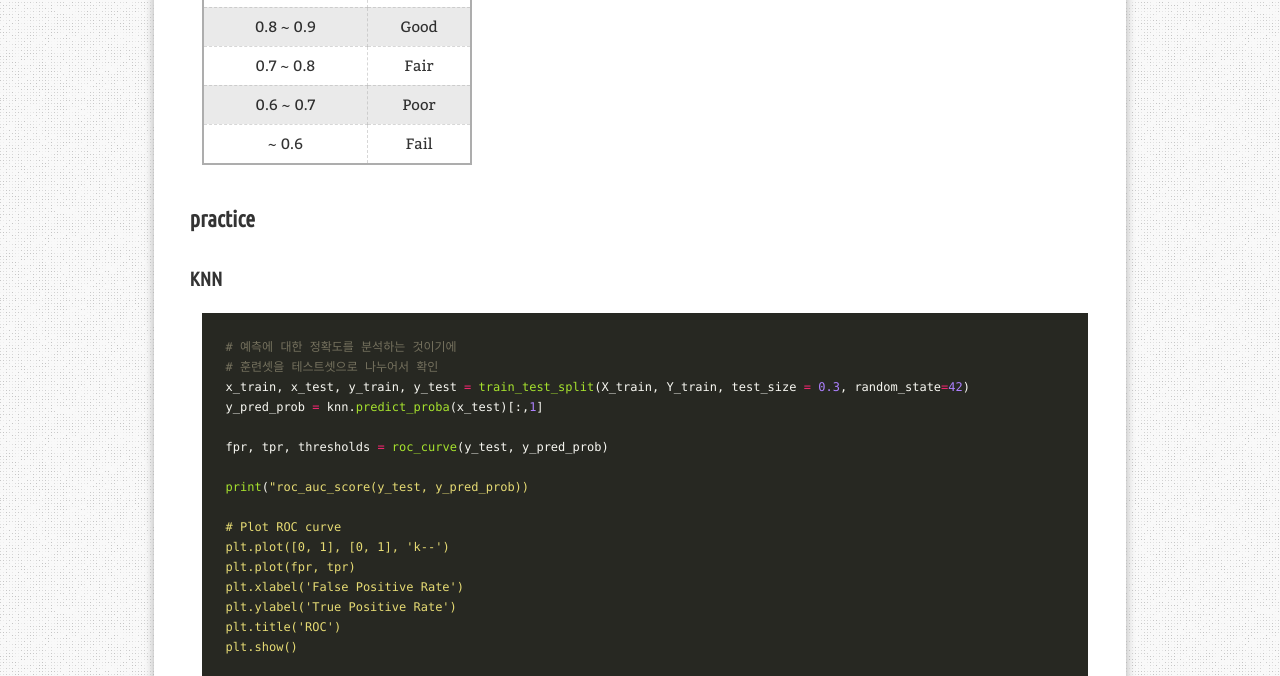
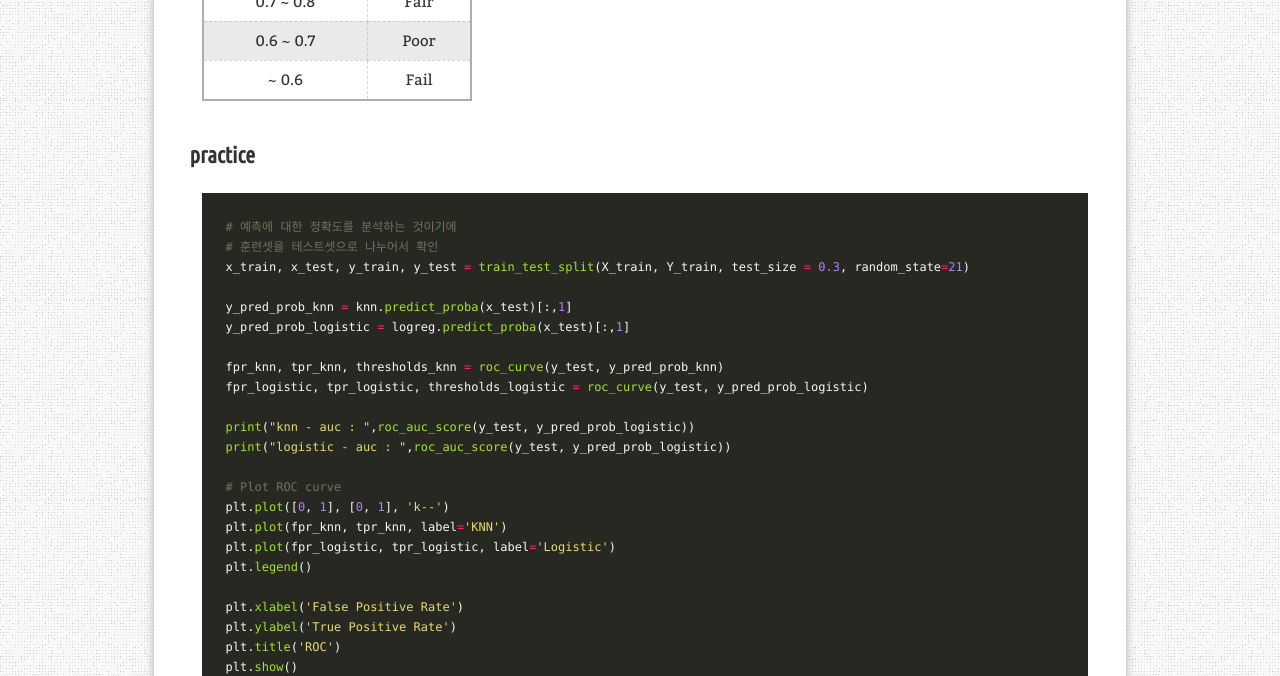
Before and after one commit to aristohyun/aristohyun.github.io, a Jekyll site: the page built from _posts/2021-07-02-ROC-Curve.md, in a window 1280 px wide and 1400 px high, scrolled down 4100 px, cut to the strip 0-676 px from the top of the window. Built offline with Jekyll 4.4.1, drawn with Linux system fonts in a browser that asks for light colours; formulas are drawn with MathJax 3; comment, search, counter and statistics services are not loaded.

Commit message:
Update 2021-07-02-ROC-Curve.md

```diff
--- a/_posts/2021-07-02-ROC-Curve.md
+++ b/_posts/2021-07-02-ROC-Curve.md
@@ -88,29 +88,32 @@ Positive로 예측했을 때 실제로 Positive인 비율 (관찰자 기준)
 
 ## practice
 
-### KNN
 ~~~ python
 # 예측에 대한 정확도를 분석하는 것이기에
 # 훈련셋을 테스트셋으로 나누어서 확인
-x_train, x_test, y_train, y_test = train_test_split(X_train, Y_train, test_size = 0.3, random_state=42)
-y_pred_prob = knn.predict_proba(x_test)[:,1]
+x_train, x_test, y_train, y_test = train_test_split(X_train, Y_train, test_size = 0.3, random_state=21)
 
-fpr, tpr, thresholds = roc_curve(y_test, y_pred_prob)
+y_pred_prob_knn = knn.predict_proba(x_test)[:,1]
+y_pred_prob_logistic = logreg.predict_proba(x_test)[:,1]
 
-print("roc_auc_score(y_test, y_pred_prob))
+fpr_knn, tpr_knn, thresholds_knn = roc_curve(y_test, y_pred_prob_knn)
+fpr_logistic, tpr_logistic, thresholds_logistic = roc_curve(y_test, y_pred_prob_logistic)
+
+print("knn - auc : ",roc_auc_score(y_test, y_pred_prob_logistic))
+print("logistic - auc : ",roc_auc_score(y_test, y_pred_prob_logistic))
 
 # Plot ROC curve
 plt.plot([0, 1], [0, 1], 'k--')
-plt.plot(fpr, tpr)
+plt.plot(fpr_knn, tpr_knn, label='KNN')
+plt.plot(fpr_logistic, tpr_logistic, label='Logistic')
+plt.legend()
+
 plt.xlabel('False Positive Rate')
 plt.ylabel('True Positive Rate')
 plt.title('ROC')
 plt.show()
 ~~~
-
-![image](https://user-images.githubusercontent.com/32366711/124722280-ddfc4600-df44-11eb-8c9b-ddbb92931c5e.png)
-
-### Logistic
+![image](https://user-images.githubusercontent.com/32366711/124723719-4861b600-df46-11eb-9404-ba38fe7d9471.png)
 
 
 
```
